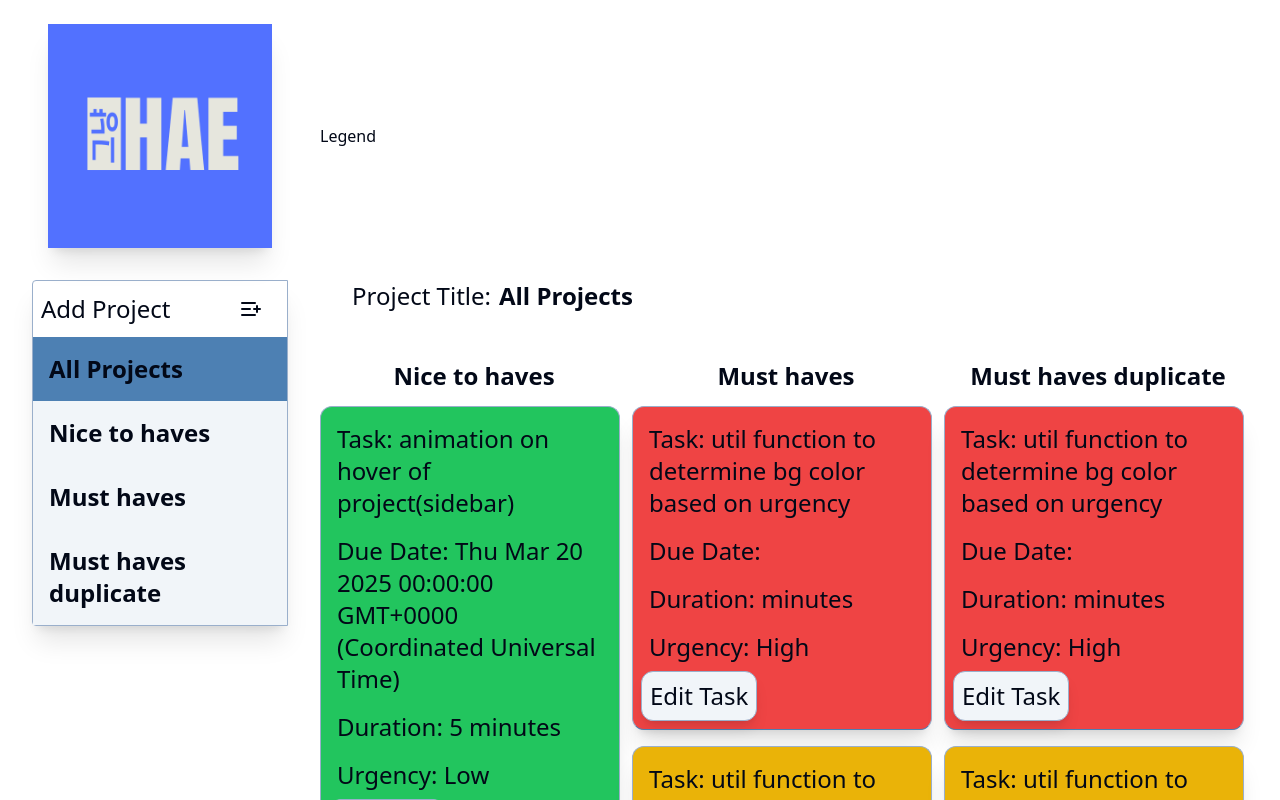
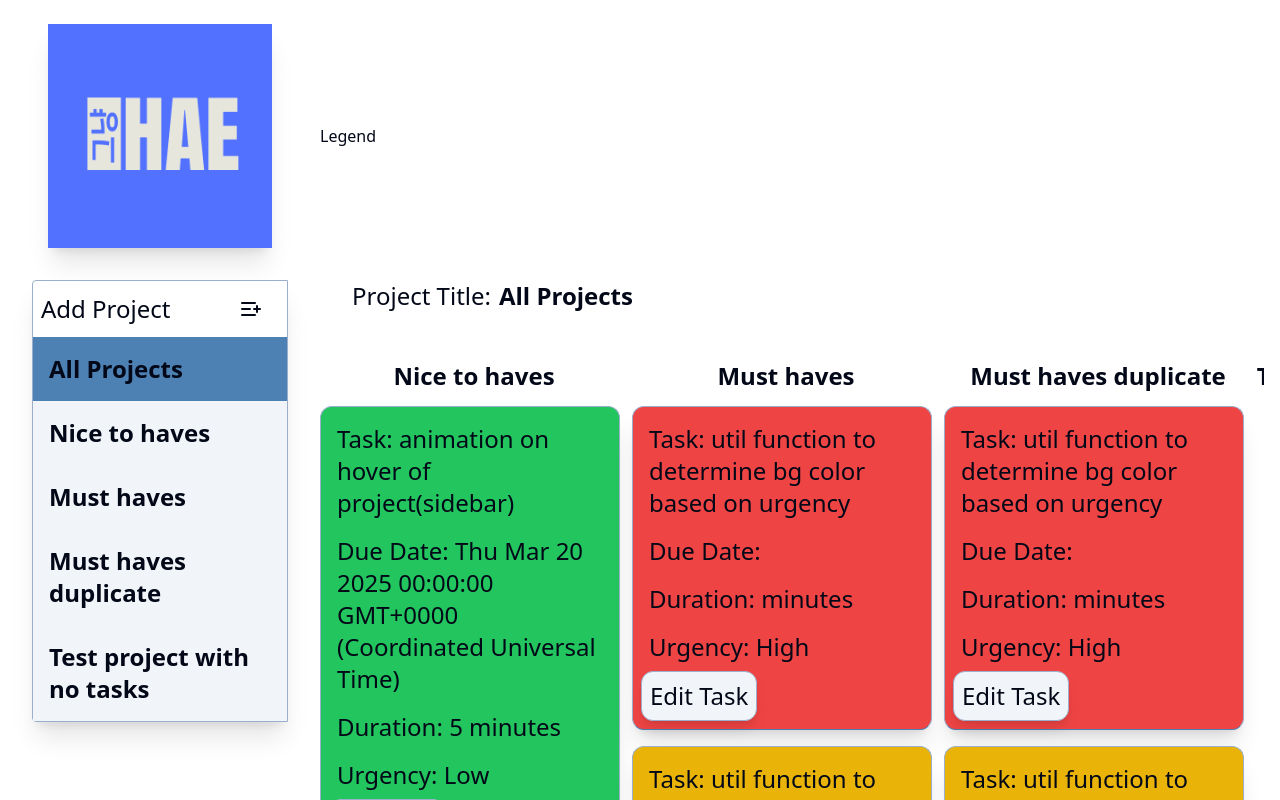
Before and after one commit to ganglinwu/new-todo-app, a React (Vite) app: page / in a window 1280 px wide. Shown: the top 800 px of the page. Built offline with nearby package versions, Linux system fonts and the light colour scheme.

Commit message:
feat(Sidebar): add project from Sidebar
- data structure has changed, tasks array can be empty

```diff
--- a/src/App.tsx
+++ b/src/App.tsx
@@ -4,25 +4,40 @@ import MainContent from "./layout/maincontent/MainContent.tsx";
 import Sidebar from "./layout/sidebar/Sidebar.tsx";
 
 import { userProjectData } from "./demoData/demoProjects";
-import { useState } from "react";
+import { useState, useEffect } from "react";
+import { initializeProjects } from "./utils/initializeProjects.ts";
 
 function App() {
   const [selectedProject, setSelectedProject] = useState("All Projects");
-  const [projectData, setProjectData] = useState(userProjectData.projects);
+  const [userProjects, setUserProjects] = useState(userProjectData);
+  const [projects, setProjects] = useState(userProjects.projects);
+  useEffect(() => {
+    let newUserProjectData = {
+      userName: userProjects.userName,
+      timeUpdated: new Date(),
+      projects: projects,
+    };
+    setUserProjects(newUserProjectData);
+    localStorage.setItem("userProjects", JSON.stringify(newUserProjectData));
+  }, [projects]);
+  // useEffect(() => {
+  //   initializeProjects(userProjects, setUserProjects);
+  // }, [userProjects]);
   return (
     <div className="flex flex-col relative z-1">
       <Header></Header>
       <div className="grid grid-cols-3 md:grid-cols-4">
         <div className="col-span-1">
           <Sidebar
-            projects={projectData}
+            projects={projects}
             selectedProject={selectedProject}
             onSelect={setSelectedProject}
+            setProjects={setProjects}
           ></Sidebar>
         </div>
         <div className="col-span-2 md:col-span-3">
           <MainContent
-            project={projectData}
+            project={projects}
             selectedProject={selectedProject}
           ></MainContent>
         </div>
--- a/src/demoData/demoProjects.ts
+++ b/src/demoData/demoProjects.ts
@@ -7,16 +7,19 @@ export type task = {
 
 export type projects = {
   projectName: string;
-  tasks: task[] | task;
+  tasks?: task[];
 };
 
 export class Project {
   projectName: string;
-  tasks?: task[] | task;
+  tasks?: task[];
 
-  constructor(projectName: string, tasks: task | task[]) {
+  constructor(projectName: string, tasks?: task[]) {
     this.projectName = projectName;
-    this.tasks = tasks;
+    this.tasks = [];
+    if (tasks) {
+      this.tasks = tasks;
+    }
   }
 }
 
@@ -95,6 +98,10 @@ export const demoProjects: projects[] = [
       },
     ],
   },
+  {
+    projectName: "Test project with no tasks",
+    tasks: [],
+  },
 ];
 
 export const userProjectData = {
--- a/src/layout/addProject/AddProject.tsx
+++ b/src/layout/addProject/AddProject.tsx
@@ -1,16 +1,22 @@
+import { SetStateAction } from "react";
 import { Button } from "../../../@/components/ui/button";
 import {
   Card,
   CardContent,
   CardDescription,
-  CardFooter,
   CardHeader,
   CardTitle,
 } from "../../../@/components/ui/card.tsx";
 import { Input } from "../../../@/components/ui/input.tsx";
 import { Label } from "../../../@/components/ui/label.tsx";
+import { Project, projects } from "../../demoData/demoProjects.ts";
 
-export default function AddProject() {
+type addProjectProps = {
+  projects: projects[];
+  setProjects: React.Dispatch<SetStateAction<projects[]>>;
+};
+
+export default function AddProject({ projects, setProjects }: addProjectProps) {
   return (
     <Card className="w-[250px] md:w-[500px] bg-secondary p-2">
       <CardHeader>
@@ -29,7 +35,7 @@ export default function AddProject() {
                 Name
               </Label>
               <Input
-                id="name"
+                id="projectname"
                 placeholder="Name of your project"
                 className="px-1 py-1/2 text-sm md:text-lg"
               />
@@ -38,6 +44,16 @@ export default function AddProject() {
           <Button
             variant="outline"
             className="rounded-xl px-2 py-1 md:px-3 md:py-1.5 md:text-lg my-2 md:my-4"
+            type="button"
+            onClick={() => {
+              const projectName = document.getElementById("projectname")?.value;
+              if (!projectName) {
+                alert("Please ensure project name is not blank!");
+              }
+              const newProj = new Project(projectName);
+              projects.push(newProj);
+              setProjects(projects);
+            }}
           >
             Add Project
           </Button>
--- a/src/layout/sidebar/Sidebar.tsx
+++ b/src/layout/sidebar/Sidebar.tsx
@@ -1,4 +1,5 @@
 // type import
+import { SetStateAction } from "react";
 import { projects } from "../../demoData/demoProjects.ts";
 
 // component import
@@ -8,12 +9,14 @@ type sidebarProps = {
   projects: projects[];
   selectedProject: string;
   onSelect: (selectedProject: string) => void;
+  setProjects: React.Dispatch<SetStateAction<projects[]>>;
 };
 
 export default function Sidebar({
   projects,
   selectedProject,
   onSelect,
+  setProjects,
 }: sidebarProps) {
   return (
     <div className="p-4 md:p-6 lg:p-8">
@@ -21,6 +24,7 @@ export default function Sidebar({
         projects={projects}
         selectedProject={selectedProject}
         onSelect={onSelect}
+        setProjects={setProjects}
       ></ProjectScrollArea>
     </div>
   );
--- a/src/layout/sidebar/subcomponents/ProjectScrollArea.tsx
+++ b/src/layout/sidebar/subcomponents/ProjectScrollArea.tsx
@@ -15,17 +15,27 @@ import {
   PopoverContent,
 } from "../../../../@/components/ui/popover.tsx";
 import AddProject from "../../addProject/AddProject.tsx";
+import { SetStateAction } from "react";
 
 type projectScrollAreaProps = {
   projects: projects[];
   selectedProject: string;
   onSelect: (selectedProject: string) => void;
+  setUserProjects: React.Dispatch<
+    SetStateAction<{
+      userName: string;
+      timeUpdated: Date;
+      projects: projects[];
+    }>
+  >;
+  setProjects: React.Dispatch<SetStateAction<projects[]>>;
 };
 
 export default function ProjectScrollArea({
   projects,
   selectedProject,
   onSelect,
+  setProjects,
 }: projectScrollAreaProps) {
   return (
     <ScrollArea className="shadow-xl border border-border rounded-l">
@@ -43,7 +53,10 @@ export default function ProjectScrollArea({
             </button>
           </PopoverTrigger>
           <PopoverContent className="transition-transform">
-            <AddProject></AddProject>
+            <AddProject
+              projects={projects}
+              setProjects={setProjects}
+            ></AddProject>
           </PopoverContent>
         </Popover>
       </div>
@@ -70,7 +83,8 @@ export default function ProjectScrollArea({
               </HoverCardTrigger>
               <HoverCardContent className="bg-white">
                 <h6>Tasks:</h6>
-                {project.tasks.map((task) => (
+                {project.tasks &&
+                  project.tasks.map((task) => (
                     <div
                       key={task.taskName}
                       className={`${isTaskExpired(task) ? "bg-gray-500" : bgColourByUrgencyExpiry(task)} p-2 border border-b-accent`}
--- /dev/null
+++ b/src/utils/initializeProjects.ts
@@ -0,0 +1,31 @@
+import React, { SetStateAction } from "react";
+import { projects } from "../demoData/demoProjects";
+import { storageAvailable } from "./storageAvailable";
+
+export function initializeProjects(
+  userProjects: {
+    userName: string;
+    timeUpdated: Date;
+    projects: projects[];
+  },
+  setUserProjects: React.Dispatch<
+    SetStateAction<{
+      userName: string;
+      timeUpdated: Date;
+      projects: projects[];
+    }>
+  >,
+) {
+  if (storageAvailable("localStorage")) {
+    const dataString = localStorage.getItem("userProjects");
+    if (dataString) {
+      setUserProjects(JSON.parse(dataString));
+    } else {
+      localStorage.setItem("userProjects", JSON.stringify(userProjects));
+    }
+  } else {
+    prompt(
+      "Local storage is not made available. Changes saved will not persist when browser is closed!",
+    );
+  }
+}
```
Lines whose indentation alone changed are shown as unchanged.
